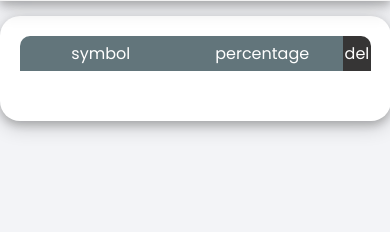
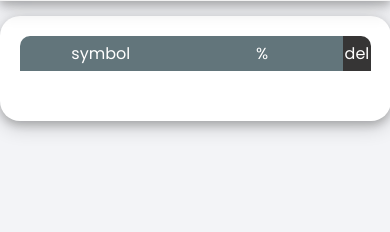
Before and after one commit to c-staton/sharefolio, a Flask app: page /portfolio/new in a window 390 px wide. Shown: the part 391-623 px from the top of the page. Run offline with Flask 2, Linux system fonts and the light colour scheme.

Commit message:
Mobile bug fixing

```diff
--- a/static/login.css
+++ b/static/login.css
@@ -100,3 +100,9 @@
     color: red;
     margin: 0;
 }
+
+@media screen and (max-width: 600px) {
+    .login-wrap {
+        width: 70%;
+    }
+}
--- a/static/nav.css
+++ b/static/nav.css
@@ -1,11 +1,14 @@
 /* Nav Bar */
 
 #nav {
-    position: relative;
+    position: -webkit-sticky;
+    position: sticky;
+    top: 0;
     border-bottom: 1px solid rgba(0,0,0,0.05);
     background-color: #333333;
     height: 50px;
     width: 100%;
+    z-index: 50;
 }
 
 #nav a {
--- a/static/stocks.css
+++ b/static/stocks.css
@@ -427,6 +427,10 @@ input::-webkit-inner-spin-button {
     float: right;
 }
 
+.percentage-sym {
+    display: none;
+}
+
 @media screen and (max-width: 600px) {
 
     .main-content {
@@ -458,4 +462,17 @@ input::-webkit-inner-spin-button {
     .stock-form-input {
         margin-bottom: 10px;
     }
+
+    .rTableCell, .rTableHead {
+        font-size: 16px;
+        overflow: scroll;
+    }
+
+    .percentage {
+        display: none;
+    }
+
+    .percentage-sym {
+        display: block;
+    }
 }
--- a/static/stocks.js
+++ b/static/stocks.js
@@ -115,7 +115,7 @@ function appendToPage(ticker, shares, data){
         <div data-value="${totalValue}" data-ticker="${ticker}">
             <div class="rTableRow">
                 <div class="rTableCell"><a href="" class="open-data">${ticker}</a></div>
-                <div class="rTableCell percentage">${(totalValue/folioSum)*100}%</div>
+                <div class="rTableCell">${(totalValue/folioSum)*100}%</div>
                 <div class="rTableCell toggle-visible" style="${styleHide}">${shares}</div>
                 <div class="rTableCell toggle-visible" style="${styleHide}">$${totalValue}</div>
                 <div class="editTabCell"><a href="" class="delete-stock">X</a></div>
--- a/templates/stocks.html
+++ b/templates/stocks.html
@@ -57,7 +57,8 @@
             <div class="rTable">
                 <div class="rTableRow">
                     <div class="rTableHead head-left">Symbol</div>
-                    <div class="rTableHead">Percentage</div>
+                    <div class="rTableHead percentage">Percentage</div>
+                    <div class="rTableHead percentage-sym">%</div>
                     <div class="rTableHead toggle-visible" style="display:none">Shares</div>
                     <div class="rTableHead toggle-visible" style="display:none">Value</div>
                     <div class="editTabHead head-right">Del</div>
```
